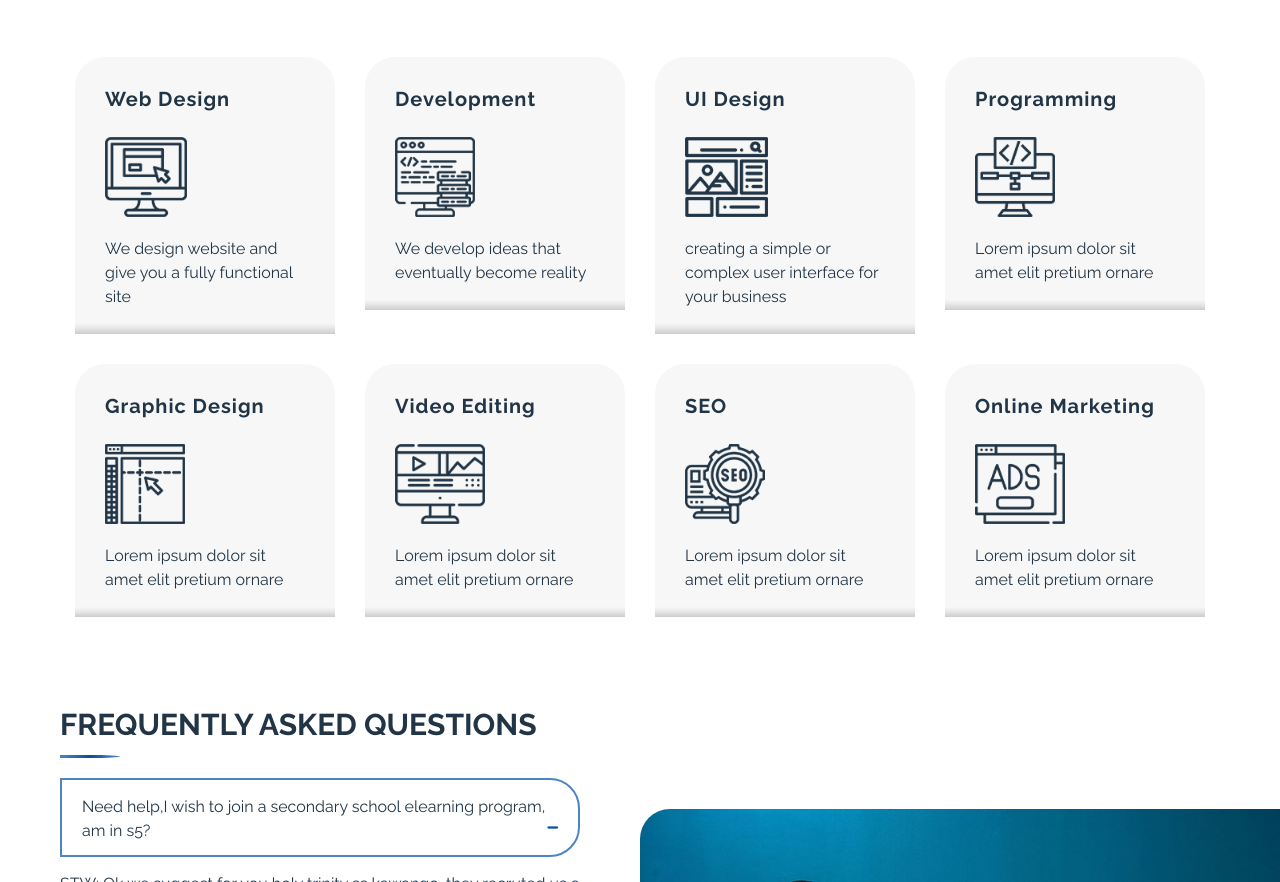
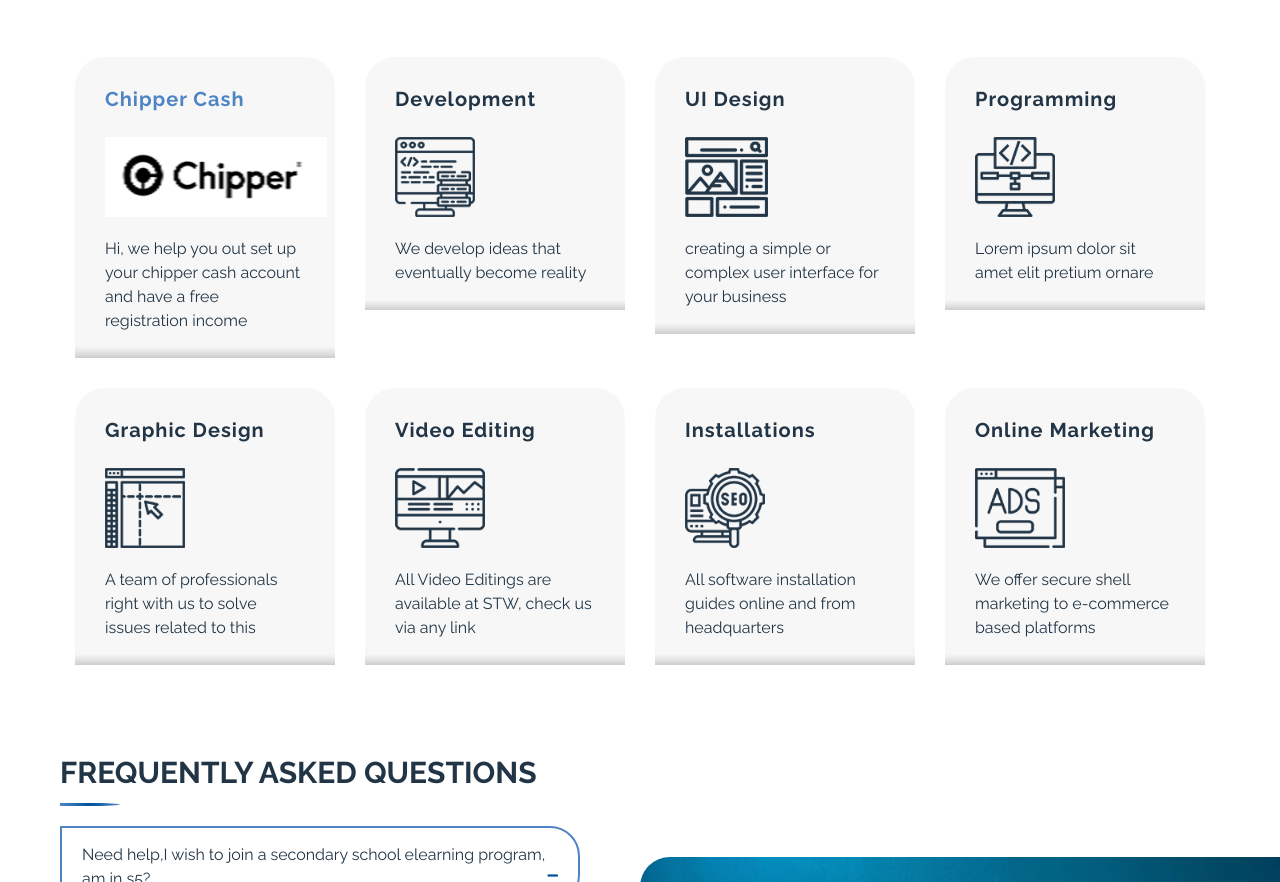
Before and after one commit to summitsmith/summittechworld, a plain HTML site: page index.html in a window 1280 px wide. Shown: the part 1418-2300 px from the top of the page. Drawn offline with nearby package versions, Linux system fonts and the light colour scheme; files whose address does not match are found by name.

Commit message:
Update index.html

```diff
--- a/index.html
+++ b/index.html
@@ -167,9 +167,9 @@
                     <div class="row">
                         <div class="col-lg-3 col-md-6">
                             <div class="service-item">
-                                <h3>Web Design</h3>
-                                <img src="img/icon-service-1.png" alt="Service">
-                                <p>We design website and give you a fully functional site</p>
+                                <h3><a href="services.html#cash">Chipper Cash</a></h3>
+                                <img src="img/chipper.png" alt="Service">
+                                <p>Hi, we help you out set up your chipper cash account and have a free registration income</p>
                             </div>
                         </div>
                         <div class="col-lg-3 col-md-6">
@@ -197,28 +197,28 @@
                             <div class="service-item">
                                 <h3>Graphic Design</h3>
                                 <img src="img/icon-service-5.png" alt="Service">
-                                <p>Lorem ipsum dolor sit amet elit pretium ornare</p>
+                                <p>A team of professionals right with us to solve issues related to this</p>
                             </div>
                         </div>
                         <div class="col-lg-3 col-md-6">
                             <div class="service-item">
                                 <h3>Video Editing</h3>
                                 <img src="img/icon-service-6.png" alt="Service">
-                                <p>Lorem ipsum dolor sit amet elit pretium ornare</p>
+                                <p>All Video Editings are available at STW, check us via any link</p>
                             </div>
                         </div>
                         <div class="col-lg-3 col-md-6">
                             <div class="service-item">
-                                <h3>SEO</h3>
+                                <h3>Installations</h3>
                                 <img src="img/icon-service-7.png" alt="Service">
-                                <p>Lorem ipsum dolor sit amet elit pretium ornare</p>
+                                <p>All software installation guides online and from headquarters</p>
                             </div>
                         </div>
                         <div class="col-lg-3 col-md-6">
                             <div class="service-item">
                                 <h3>Online Marketing</h3>
                                 <img src="img/icon-service-8.png" alt="Service">
-                                <p>Lorem ipsum dolor sit amet elit pretium ornare</p>
+                                <p>We offer secure shell marketing to e-commerce based platforms</p>
                             </div>
                         </div>
                     </div>
```
